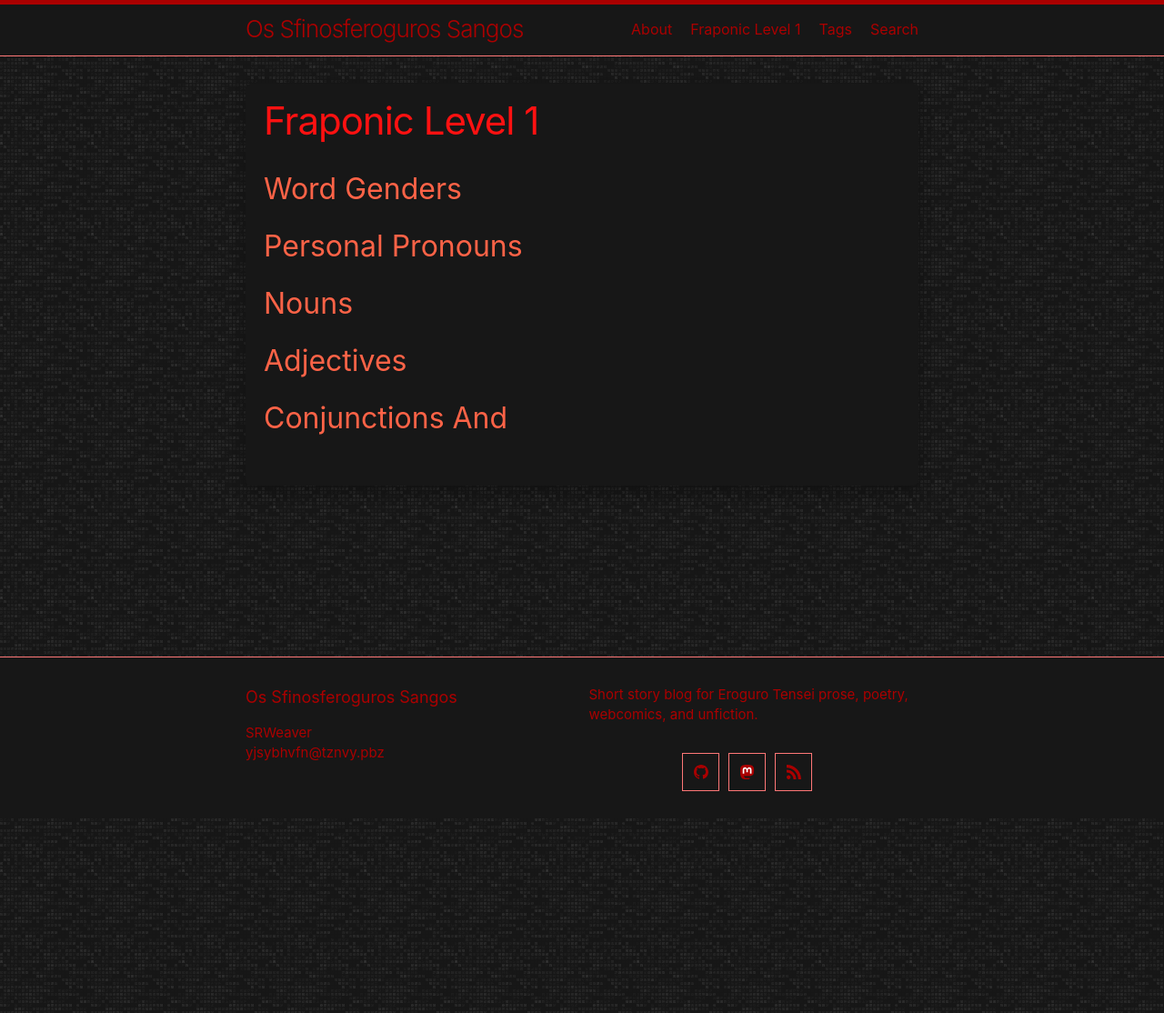
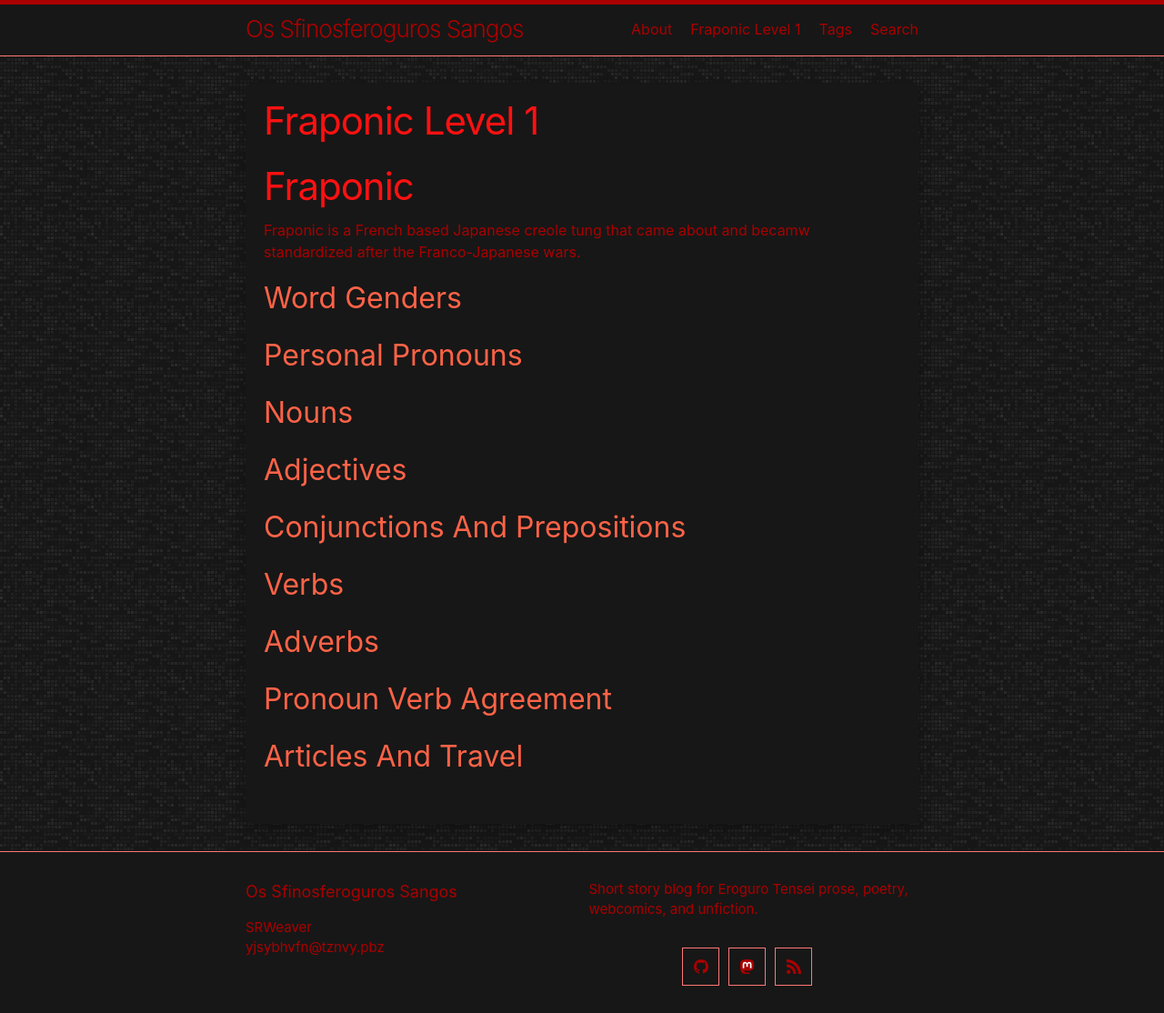
Before and after one commit to LWFlouisa/Sfinosferoguro, a Jekyll site: the page built from fraponic.md, in a window 1280 px wide. Shown: the whole page at 91% size. Built offline with Jekyll 4.4.1, drawn with Linux system fonts in a browser that asks for light colours.

Commit message:
Update fraponic.md

```diff
--- a/fraponic.md
+++ b/fraponic.md
@@ -2,8 +2,15 @@
 title: "Fraponic Level 1"
 layout: page
 ---
+# Fraponic
+Fraponic is a French based Japanese creole tung that came about and becamw standardized after the Franco-Japanese wars.
+
 ## Word Genders
 ## Personal Pronouns
 ## Nouns
 ## Adjectives
-## Conjunctions And
+## Conjunctions And Prepositions
+## Verbs
+## Adverbs
+## Pronoun Verb Agreement
+## Articles And Travel
```
